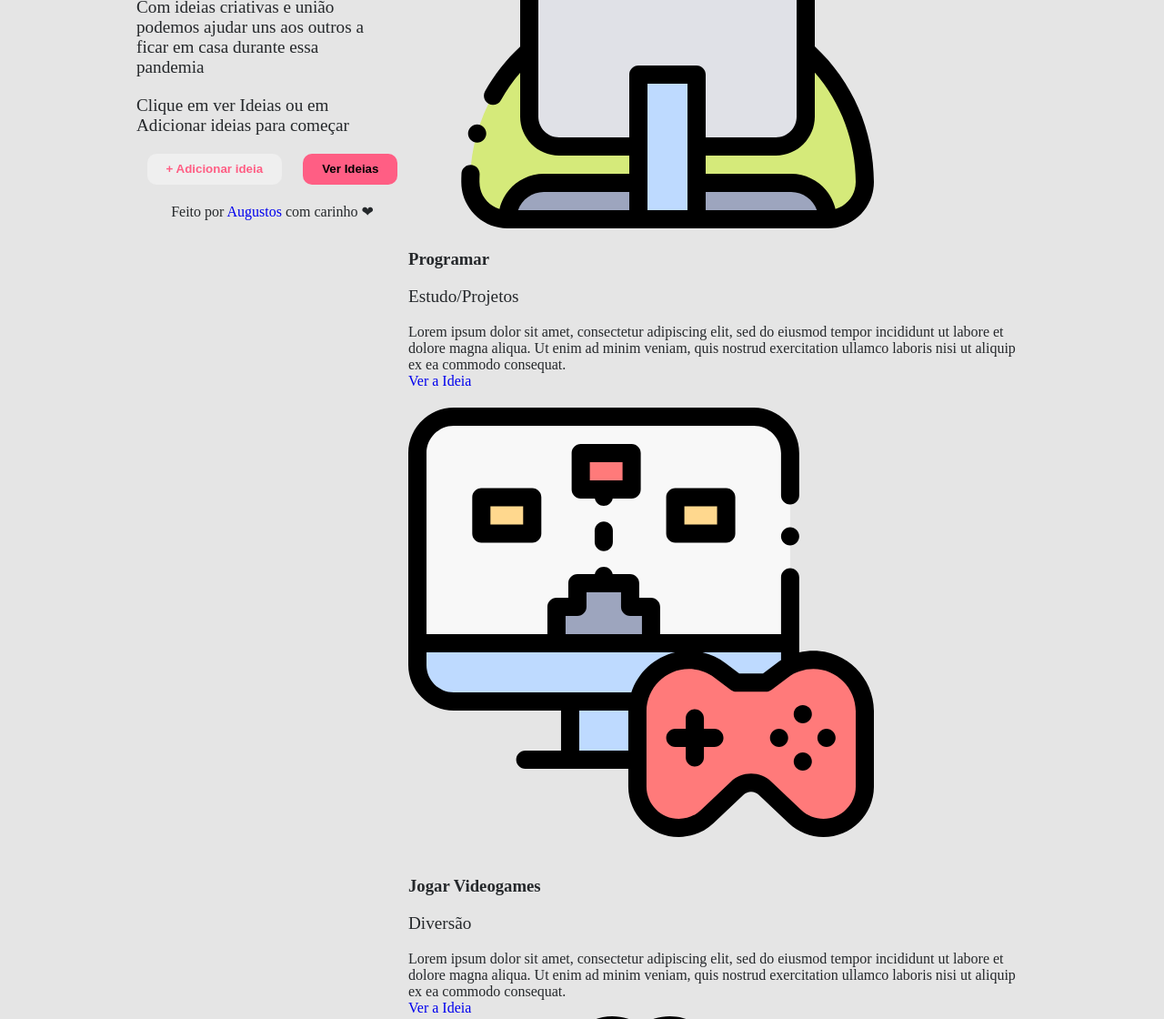
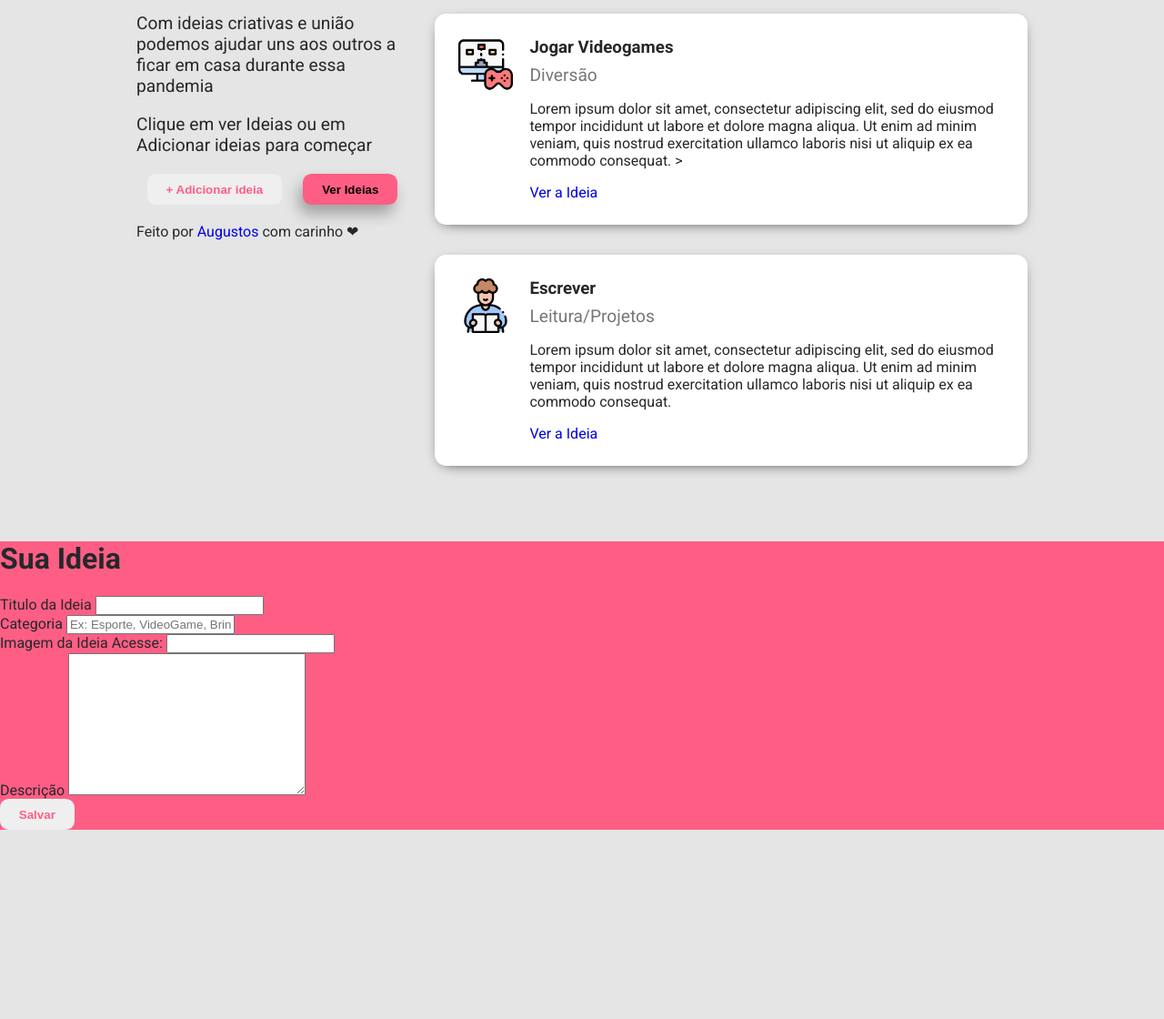
Before and after one commit to userAugustos/Creative-Solutioons, a website: page index.html in a window 1280 px wide. Shown: the part 301-1421 px from the top of the page at 91% size. After the commit the page ends 1213 px from the top, so only its background shows below. Drawn offline with Linux system fonts and the light colour scheme.

Commit message:
adjusting the cards

```diff
--- a/css/style.css
+++ b/css/style.css
@@ -1,65 +1,141 @@
+
+/*definições globais*/
+
 *{
+	box-sizing: border-box;
 }
+
 a{
 	text-decoration: none;
 }
-
+h3{
+	margin: 0;
+}
 p{
 	font-size: 1.2rem;
 }
 
 body{
-
+	font-family: 'Roboto', sans-serif;
 	margin: 0;
 	font-size: 100%;
 	background-color: #e5e5e5;
 	color: #25282b;
 }
+
+
+button{
+
+	color: #ff5e84;
+	border: none;
+	font-weight: bold;
+	border-radius: 0.6rem;
+
+	padding-left: 1.3rem;
+	padding-right: 1.3rem;
+	padding-top: 0.6rem;
+	padding-bottom: 0.6rem;
+
+	cursor: pointer;
+	outline: none; /*tirando o efeito padrão do navegador para o click*/
+}
+
+button:hover{
+	text-decoration: underline;
+}
+
+	/*Estilizações DOM*/
+
 body .container{
 
-	margin: 40px auto; /*centralizando o container ao meio da tela sempre*/
+	margin: 4% auto; /*centralizando o container ao meio da tela sempre*/
 
 	width: 95%; /*Tamanho para a baixo de 980px de tela*/
 	max-width: 980px; /*tamanho maximo, ao atingir tela maior que 980px ele vai continuar centralizado como 980px*/
 
 	display: flex;
 }
-.container main{
-	margin: 20px /*top*/ 20px /*right*/ 0 /*bottom*/ 0 /*left*/;
+
+
+body .container main{
+	margin: 2.5px /*top*/ 2.5px /*right*/ 0 /*bottom*/ 0 /*left*/;
 }
-.container #introdction{
+body .container #introdction{
 	width: 300px;
+	margin: 0 3% 0 0;
 }
 
-button {
-	cursor: pointer;
-	color: #ff5e84;
-	border: none;
-	font-weight: bold;
-	border-radius: 10px;
+#buttons{
+	display: flex;
+	justify-content: space-around;
+	margin: 20px auto 20px auto;
+}
+footer{
+	margin: 20px auto 20px auto;
+}
 
-	padding-left: 1.3rem;
-	padding-right: 1.3rem;
-	padding-top: 0.6rem;
-	padding-bottom: 0.6rem;
-}
+
 .button-idea{
 	color: black;
 	background: #ff5e84;
+	box-shadow: -4px 10px 16px rgba(0, 0, 0, 0.3);
 }
-#buttons{
+.button-idea:hover{
+	text-decoration: none;
+}
+section .idea{
 	display: flex;
-	justify-content: space-around;
+	background-color: #FFF;
+	border-radius: 0.8rem;
+	box-shadow: 0 4px 16px -8px rgba(0, 0, 0, 1);
+	padding: 4%;
+	margin-bottom: 5%;
 }
-#buttons,footer{
-	margin: 20px auto auto auto;
-	text-align: center;
+section .idea img{
+	width: 10%;
+	height: 10%;
+	margin-right: 3%;
+}
+section .idea p{
+ 	margin: 0.5rem 0;
+ 	color:#777; /*Uma especie de cinza suave*/
 }
 
+section .idea .drescription{
+	margin: 1rem 0;
+}
 
+#modal{
+	background: #ff5E84;
+}
+/*Styles para functions no JS*/
 
-
-/*Styles for JS*/
 .hide{
 	display: none;
 }
+
+/*trabalhando responsividade*/
+
+@media (max-width: 800px) {
+	*{
+		text-align: center;
+		margin: 0;
+		padding: 0;
+		justify-content: center;
+	}
+	.container{
+		justify-content: center;
+		flex-wrap: wrap;
+	}
+	img{
+		max-width: 100%;
+	}
+	.content {
+		display: block;
+		justify-content: center;
+		text-align: center;
+	}
+	footer{
+		margin: auto auto 20px auto;
+	}
+}
--- a/index.html
+++ b/index.html
@@ -10,6 +10,8 @@
 
 		<meta name="description" content="WebSite para as suas ideias durante a quarentena">
 		<meta name="author" content="Felipe Augustos">
+		<!--Links-->
+		<link href="https://fonts.googleapis.com/css?family=Roboto:400,500,700,900&display=swap" rel="stylesheet">
 		<link rel="stylesheet" href="css/style.css">
 	</head>
 
@@ -18,7 +20,7 @@
 	<div class="container">
 		<section id="introdction">
 			<header>
-				<img src="assets/logo.png" alt="Creative Solutions">
+				<img src="assets/logo.png" alt="logo da pagina">
 			</header>
 
 			<main>
@@ -37,11 +39,9 @@
 				<button>+ Adicionar ideia</button>
 				<button class="button-idea">Ver Ideias</button>
 			</section>
-
 			<footer>
-			Feito por <a href="www.linkedin.com/in/felipe-augustos-a3292b1a1">Augustos</a> com carinho ❤
-			</footer>
-
+			Feito por <a href="https://www.linkedin.com/in/felipe-augustos-a3292b1a1">Augustos</a> com carinho ❤
+		</footer>
 		</section>
 
 			<section id="last-ideas">
@@ -55,7 +55,7 @@
 						<div class="drescription">
 							Lorem ipsum dolor sit amet, consectetur adipiscing elit, sed do eiusmod tempor incididunt ut labore et dolore magna aliqua. Ut enim ad minim veniam, quis nostrud exercitation ullamco laboris nisi ut aliquip ex ea commodo consequat.
 						</div>
-						<a href="#">Ver a Ideia</a>
+						<a href="">Ver a Ideia</a>
 					</div>
 				</div>
 				<div class="idea">
@@ -66,7 +66,7 @@
 						<h3>Jogar Videogames</h3>
 						<p>Diversão</p>
 						<div class="drescription">
-							Lorem ipsum dolor sit amet, consectetur adipiscing elit, sed do eiusmod tempor incididunt ut labore et dolore magna aliqua. Ut enim ad minim veniam, quis nostrud exercitation ullamco laboris nisi ut aliquip ex ea commodo consequat.
+							Lorem ipsum dolor sit amet, consectetur adipiscing elit, sed do eiusmod tempor incididunt ut labore et dolore magna aliqua. Ut enim ad minim veniam, quis nostrud exercitation ullamco laboris nisi ut aliquip ex ea commodo consequat. >
 						</div>
 						<a href="#">Ver a Ideia</a>
 					</div>
@@ -88,6 +88,42 @@
 			</section>
 		</div>
 
+
+		<!--Modal-->
+
+		<div id="modal">
+			<div class="content">
+
+				<h1>Sua Ideia</h1>
+
+				<form action="" >
+
+					<div class="input-wrapper">
+						<label for="title">Titulo da Ideia</label>
+						<input type="text" name="title">
+					</div>
+
+					<div class="input-wrapper">
+						<label for="category">Categoria</label>
+						<input type="text" name="category" placeholder="Ex: Esporte, VideoGame, Brincadeira">
+					</div>
+
+					<div class="input-wrapper">
+						<label for="image">Imagem da Ideia</label> <span>Acesse: </span>
+						<input type="url" name="image">
+					</div>
+
+					<div class="input-wrapper">
+						<label for="description">Descrição</label>
+						<textarea name="description" id="" cols="30" rows="10"></textarea>
+					</div>
+
+					<button>Salvar</button>
+				</form>
+			</div>
+		</div>
 </body>
+
 	<script src="js/script.js"></script>
+
 </html>
```
